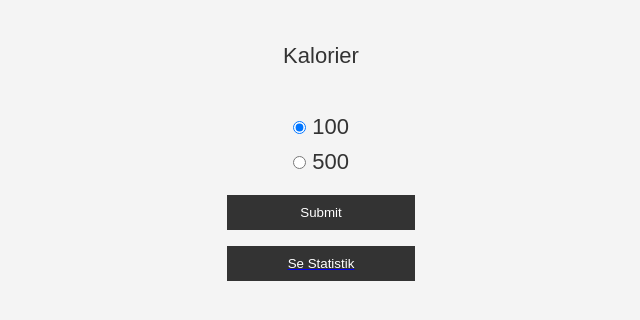
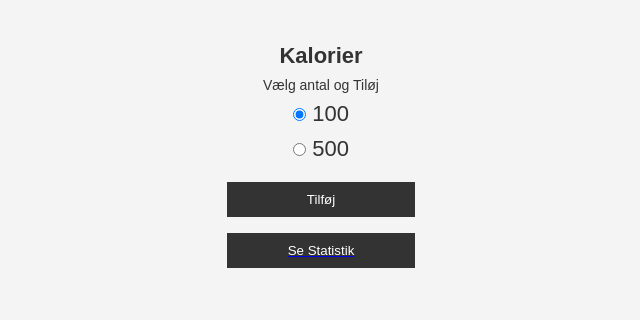
Before and after one commit to KristianMeier/krmetest, a Flask app: page / in a window 1280 px wide. Shown: the top 320 px of the page, without its empty margins (319-959 px from the left). Run offline with Flask 2, Linux system fonts and the light colour scheme; some libraries are stand-ins or nearby versions.

Commit message:
update html
se changes

```diff
--- a/templates/index.html
+++ b/templates/index.html
@@ -11,15 +11,16 @@
     <div class="container">
       <form action="/submit" method="POST">
         <div class="form-group">
-          <p> Kalorier </p>
-          <br><input type="radio" name="kalorier" value="100" checked="checked"/> 100
+          <p><b> Kalorier </b></p>
+          <p style="font-size:14px"> Vælg antal og Tiløj </p>
+          <input type="radio" name="kalorier" value="100" checked="checked"/> 100
           <br><input type="radio" name="kalorier" value="500" /> 500
         </div>
-          <input type="submit" value="Submit" class="btn"/>
+          <input type="submit" value="Tilføj" class="btn"/>
       </form>
       <div class="form-group">
-      <p align="center"><a href=min_data ><button class="btn">Se Statistik</button></a><p>
-      </div>  <!-- denne skal uden for form-->
+      <p align="center"><a href=min_data ><button class="btn">Se Statistik</button></a><p> <!-- denne skal uden for form, da alt i denne har "action=/submit"-->
+      </div>
     </div>
   </body>
 </html>
```
